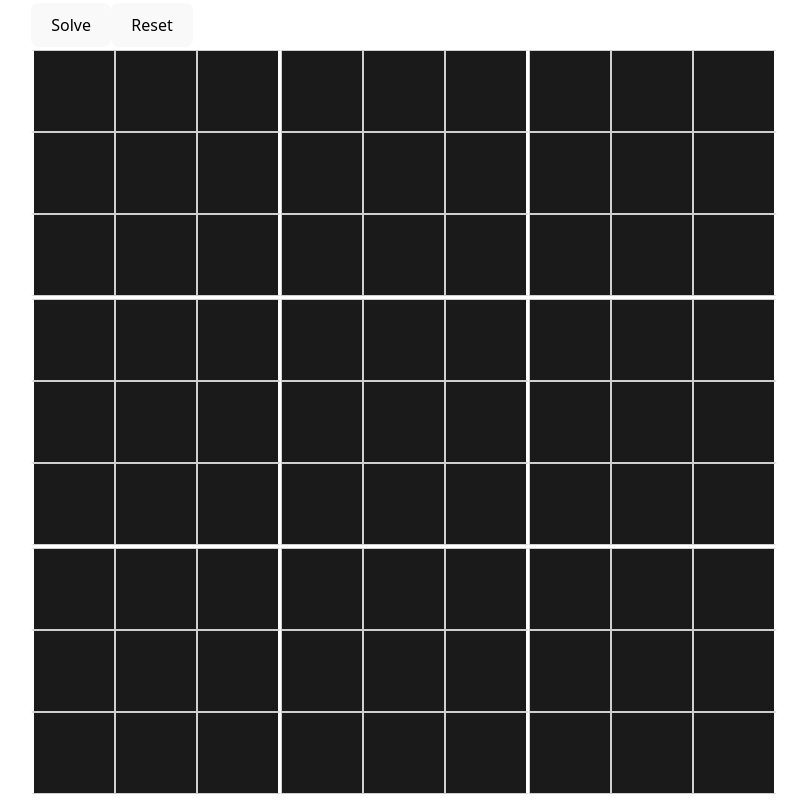
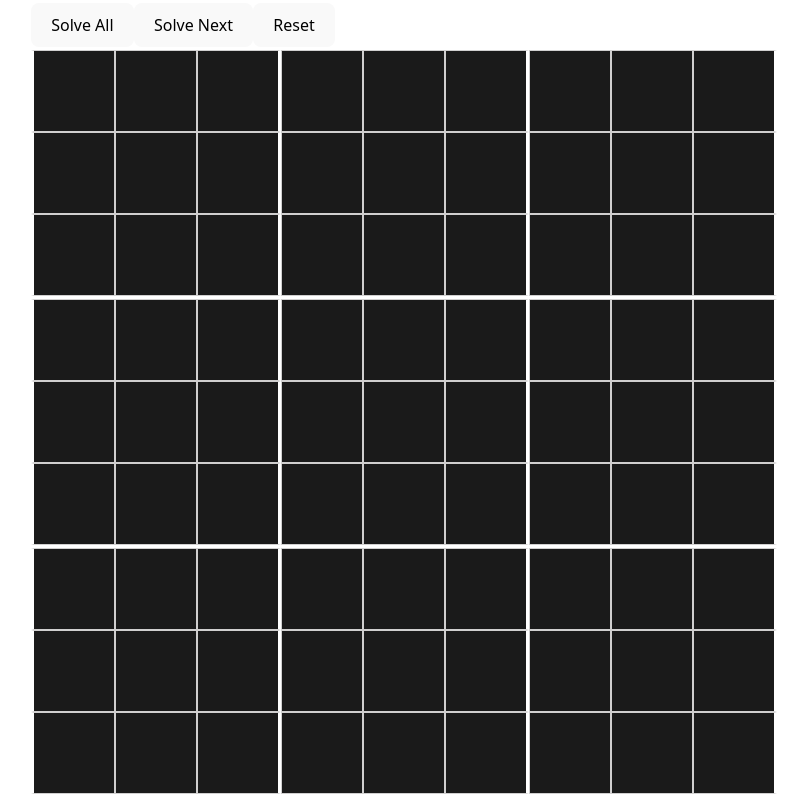
Before and after one commit to floppey/sudoku-solver, a React (Vite) app: page / in a window 1280 px wide. Shown: the whole page, without its empty margins (236-1043 px from the left). Built offline with nearby package versions, Linux system fonts and the light colour scheme.

Commit message:
feat: add solve next step button - with no guessing

```diff
--- a/src/App.tsx
+++ b/src/App.tsx
@@ -72,7 +72,7 @@ function App() {
   const handleSolveClick = () => {
     let attempts = 1000;
     do {
-      const newGame = solveSudoku(game);
+      const newGame = solveSudoku(game, true);
       setGame(newGame);
       if (newGame.isCompleted) {
         break;
@@ -81,10 +81,15 @@ function App() {
     } while (attempts > 0);
   };
 
+  const handleSolveNextClick = () => {
+    const newGame = solveSudoku(game, false);
+    setGame(newGame);
+  };
+
   return (
     <>
-      <button onClick={() => handleSolveClick()}>Solve</button>
-
+      <button onClick={() => handleSolveClick()}>Solve All</button>
+      <button onClick={() => handleSolveNextClick()}>Solve Next</button>
       <button onClick={() => resetGame()}>Reset</button>
       <div className="game">
         {game.board.cells.map((row, rowIndex) => (
--- a/src/util/solveSudoku.ts
+++ b/src/util/solveSudoku.ts
@@ -38,7 +38,10 @@ export const getOptionsForCell = (
   return Array.from(options);
 };
 
-export const solveSudoku = (game: SudokuGame): SudokuGame => {
+export const solveSudoku = (
+  game: SudokuGame,
+  allowGuess = false
+): SudokuGame => {
   const newGame = {
     ...game,
   };
@@ -130,7 +133,7 @@ export const solveSudoku = (game: SudokuGame): SudokuGame => {
   }
 
   // Use WFC to make a guess
-  if (!changed) {
+  if (!changed && allowGuess) {
     let minOptions = 999;
     let minCells: Cell[] = [];
     newGame.board.cells.forEach((row) => {
```
